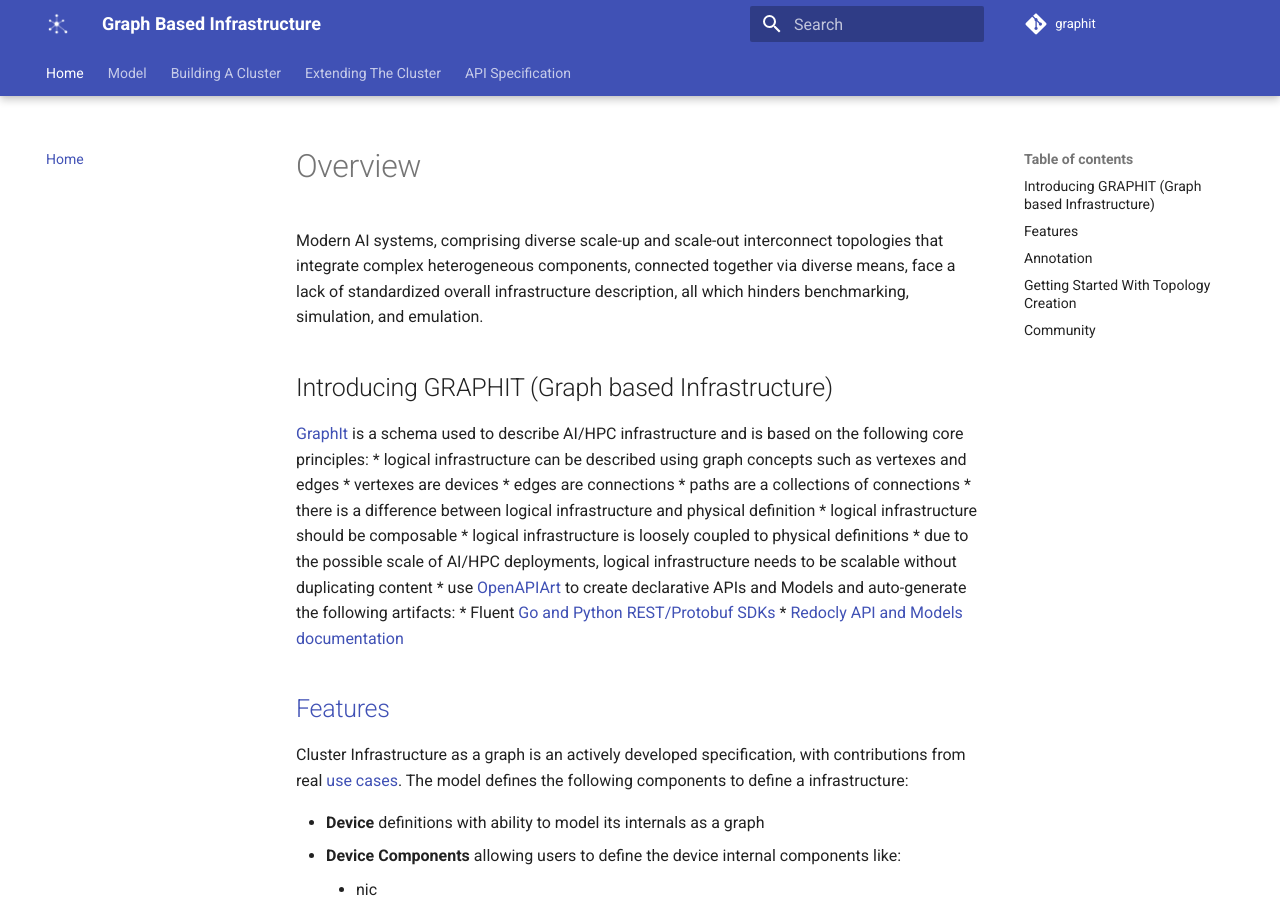
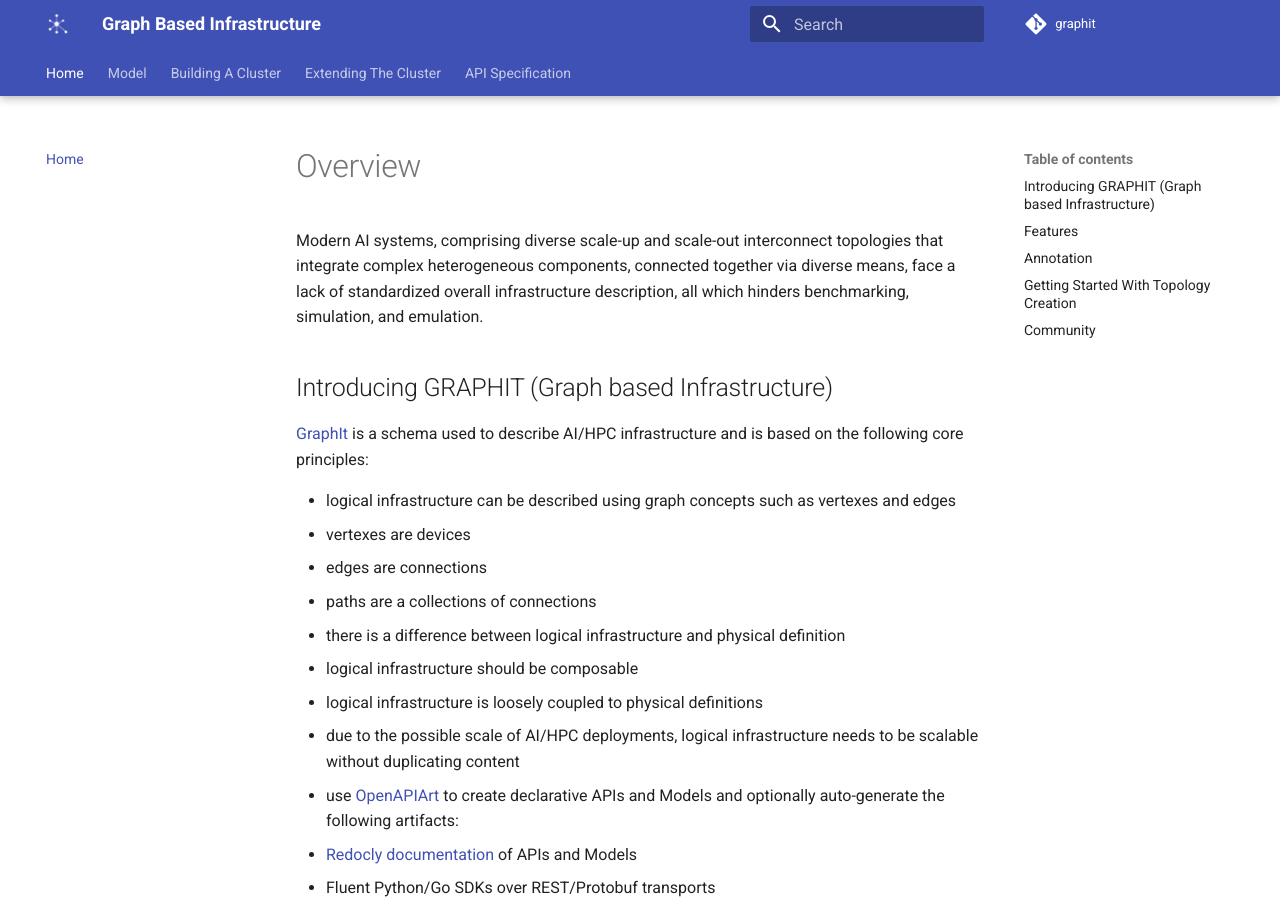
Before and after one commit to Keysight/infragraph, an MkDocs documentation site: the page built from docs/src/index.md, in a window 1280 px wide and 900 px high. Built offline with MkDocs 1.6.1 and Material for MkDocs 9.7.7, drawn with Linux system fonts in a browser that asks for light colours; comment, search, counter and statistics services are not loaded.

Commit message:
fix index bullet points

```diff
--- a/docs/src/index.md
+++ b/docs/src/index.md
@@ -4,6 +4,7 @@
 
 ## Introducing GRAPHIT (Graph based Infrastructure)
 [GraphIt](https://github.com/Keysight/graphit) is a schema used to describe AI/HPC infrastructure and is based on the following core principles:
+
 * logical infrastructure can be described using graph concepts such as vertexes and edges
   * vertexes are devices
   * edges are connections
@@ -12,9 +13,9 @@
 * logical infrastructure should be composable
 * logical infrastructure is loosely coupled to physical definitions
 * due to the possible scale of AI/HPC deployments, logical infrastructure needs to be scalable without duplicating content
-* use [OpenAPIArt](https://github.com/open-traffic-generator/openapiart) to create declarative APIs and Models and auto-generate the following artifacts:
-  * Fluent [Go and Python REST/Protobuf SDKs](https://github.com/Keysight/graphit/releases)
-  * [Redocly API and Models documentation](openapi.html)
+* use [OpenAPIArt](https://github.com/open-traffic-generator/openapiart) to create declarative APIs and Models and optionally auto-generate the following artifacts:
+  * [Redocly documentation](openapi.html) of APIs and Models
+  * Fluent Python/Go SDKs over REST/Protobuf transports
 
 
 ## [Features](model.md)
```
